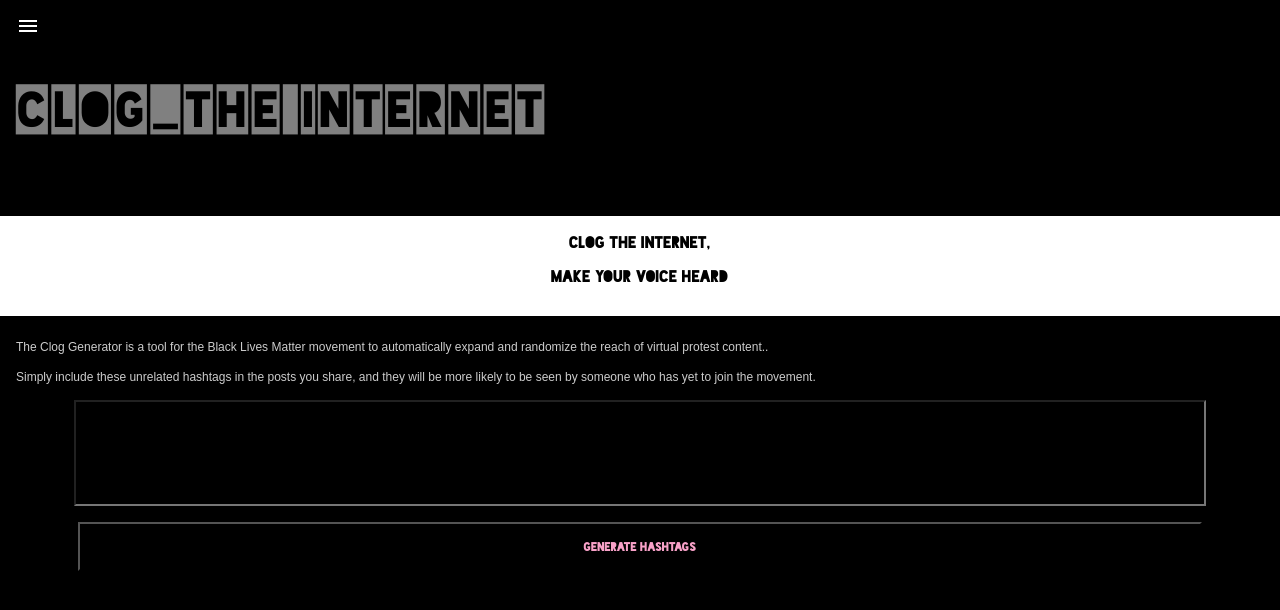
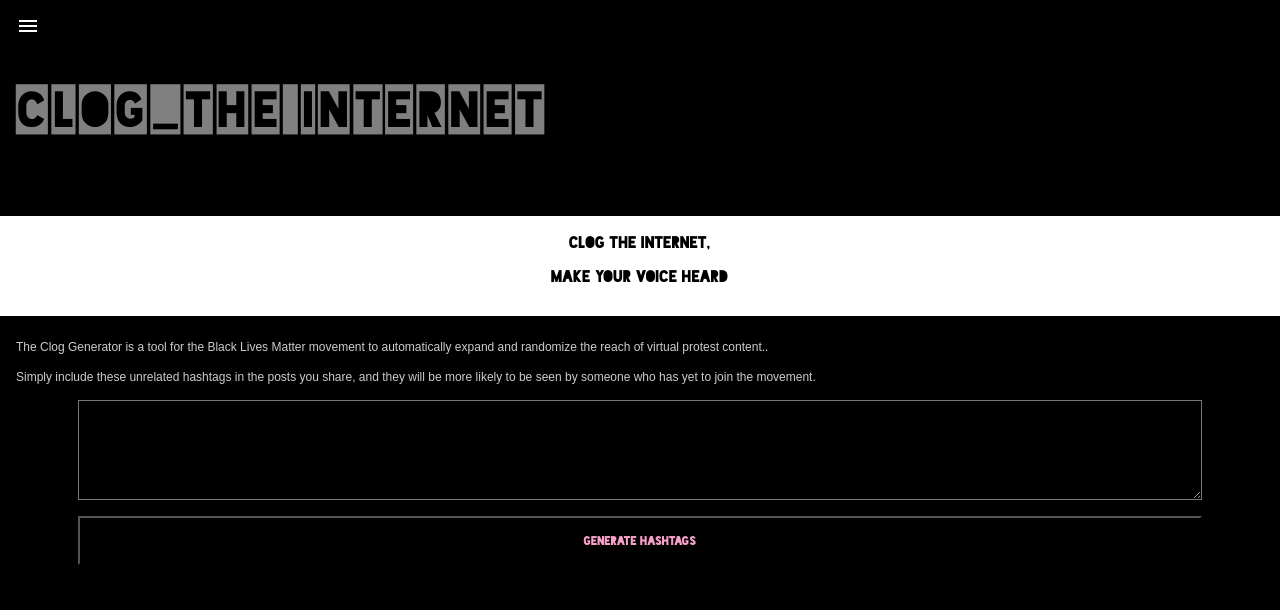
Before and after one commit to vjsingh/clogtheinternet, a React (Create React App) app: page / in a window 1280 px wide. Shown: the top 610 px of the page. Built offline with nearby package versions, Linux system fonts and the light colour scheme.

Commit message:
Style improvements

```diff
--- a/src/Home.js
+++ b/src/Home.js
@@ -53,8 +53,8 @@
           Simply include these unrelated hashtags in the posts you share, and they will be more likely to be seen by someone who has yet to join the movement.
         </BodyText>
         <HashtagsContainer>
-          <input value={hashtagsStr} ref={ref} contentEditable={true} readOnly={false} style={hashTagsInputStyles}>
-          </input>
+          <textarea multiline value={hashtagsStr} ref={ref} contentEditable={true} readOnly={false} style={hashTagsInputStyles}>
+          </textarea>
           <Button onClick={generateHashtagsPressed}>
             <ButtonText>Generate Hashtags</ButtonText>
           </Button>
@@ -128,6 +128,8 @@
   marginBottom: '16px',
   backgroundColor: 'black',
   color: 'white',
+  padding: '16px',
+  boxSizing: 'border-box',
 };
 
 const Button = styled.button`
--- a/src/Menu.js
+++ b/src/Menu.js
@@ -8,7 +8,7 @@
       <Link to="/">
         <MenuText>Hashtag Generator</MenuText>
       </Link>
-      <Link to="/mission">
+      <Link to="/">
         <MenuText>Our_Mission</MenuText>
       </Link>
 		</Container>
```
